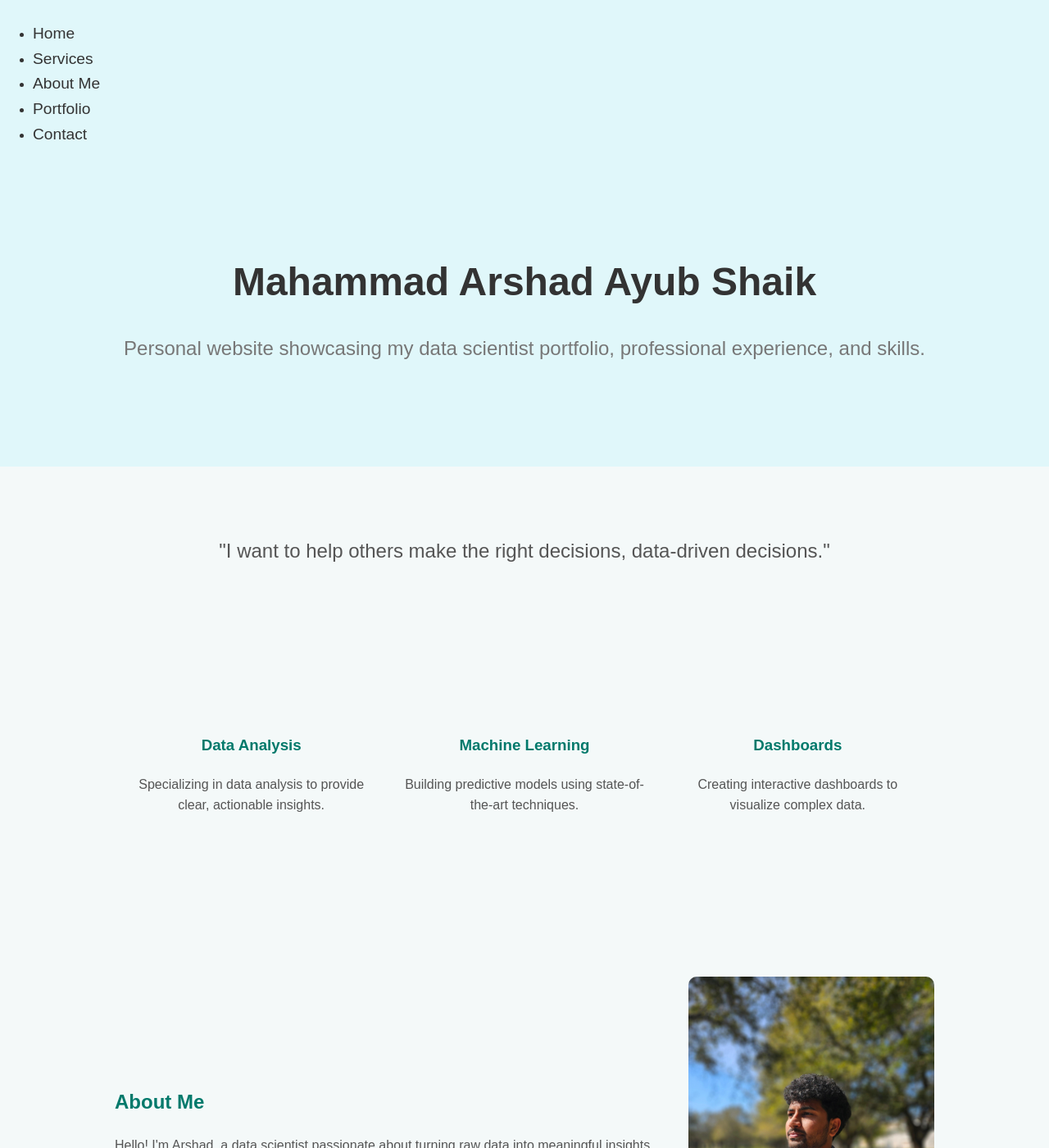
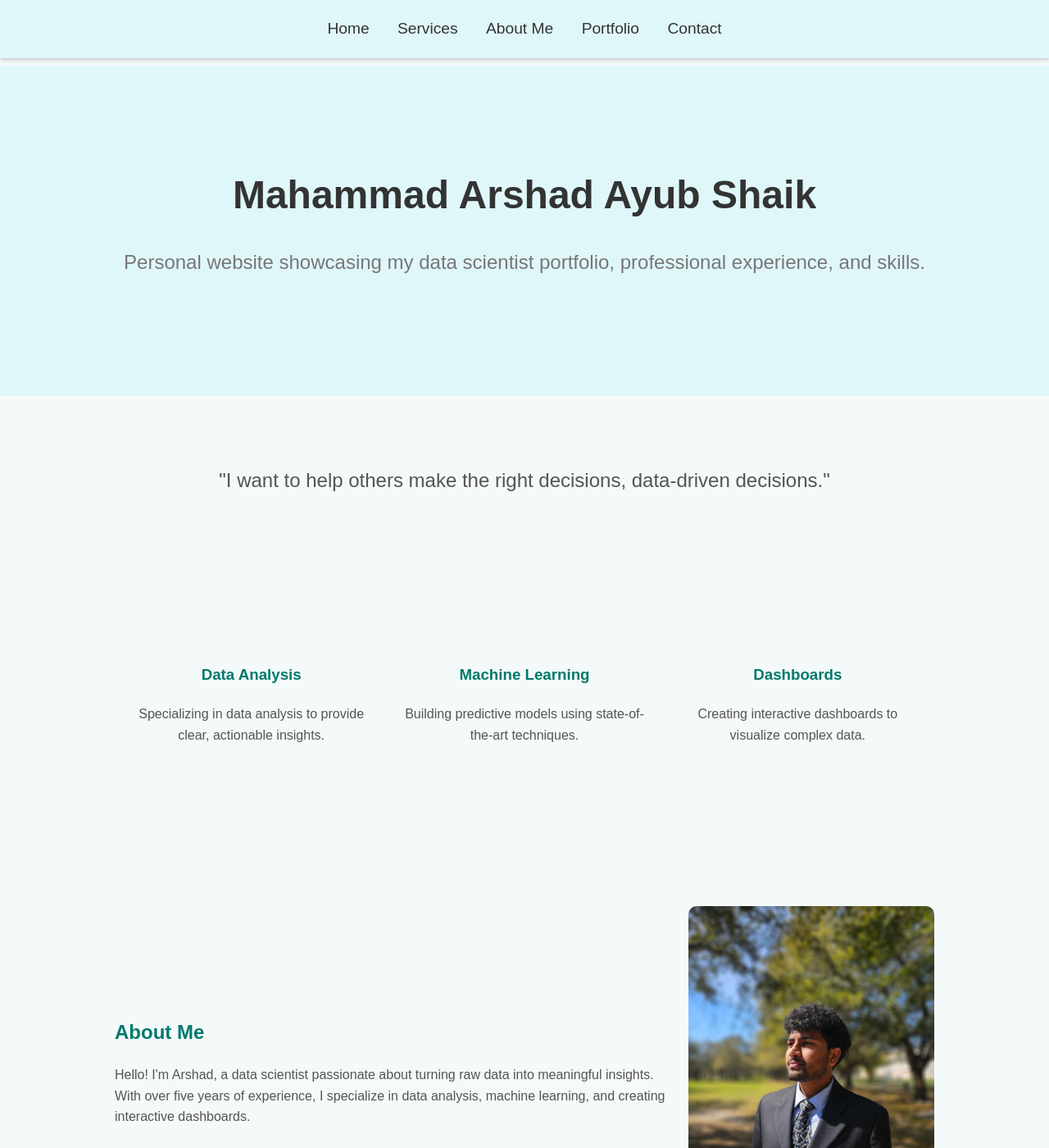
Before and after one commit to arshadsm/arshadsm.github.io, a Jekyll site: the page built from index.md, in a window 1280 px wide and 1400 px high. Shown: the whole window at 82% size. Built offline with Jekyll 4.4.1, drawn with Linux system fonts in a browser that asks for light colours.

Commit message:
Update default.html

```diff
--- a/_layouts/default.html
+++ b/_layouts/default.html
@@ -16,8 +16,22 @@
     }
     nav {
       background-color: #e0f7fa; /* Light blue color to match the palette */
-      padding: 10px 0;
+      padding: 20px 0; /* Increased padding to increase the height of the navigation bar */
       box-shadow: 0px 2px 5px rgba(0, 0, 0, 0.2);
+      position: fixed; /* Make the navigation bar fixed */
+      width: 100%; /* Ensure it spans the full width of the page */
+      top: 0; /* Align it to the top of the page */
+      z-index: 1000; /* Ensure it stays on top of other elements */
+    }
+    nav ul {
+      list-style: none;
+      margin: 0;
+      padding: 0;
+      text-align: center;
+    }
+    nav ul li {
+      display: inline;
+      margin: 0 15px;
     }
     nav ul li a {
       color: #333; /* Darker text color for contrast */
@@ -30,8 +44,9 @@
     }
     header {
       text-align: center;
-      padding: 100px 0;
+      padding: 120px 0; /* Adjust padding to account for the fixed navbar height */
       background-color: #e0f7fa;
+      margin-top: 80px; /* Prevent content from being hidden under the fixed navbar */
     }
     header h1 {
       margin: 0;
@@ -105,7 +120,12 @@
     }
     .portfolio-item img {
       width: 100%;
-      height: auto;
+      max-width: 300px;  /* Limits the maximum width of the image */
+      height: auto;  /* Keeps the aspect ratio intact */
+      display: block;
+      margin: 0 auto;  /* Centers the image horizontally */
+    }
+
     }
     .footer {
       background-color: #004d40;
```
